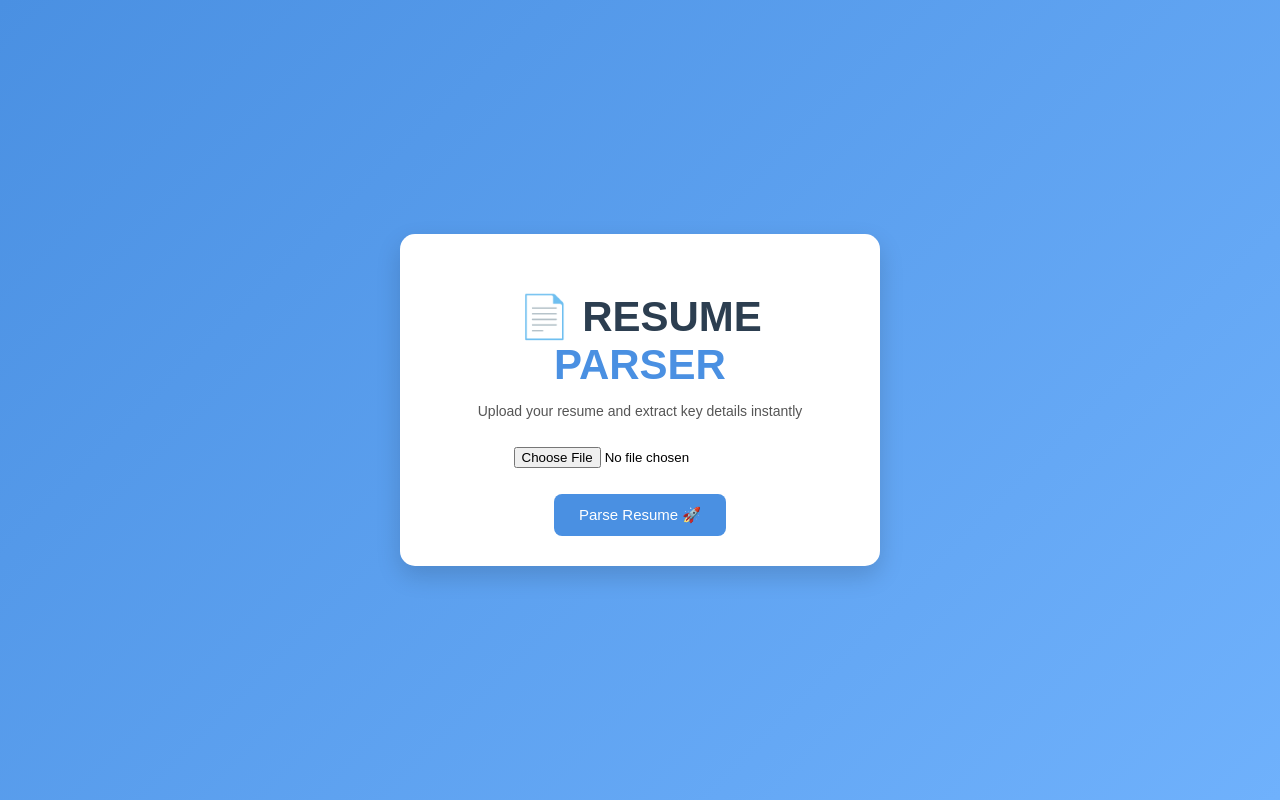
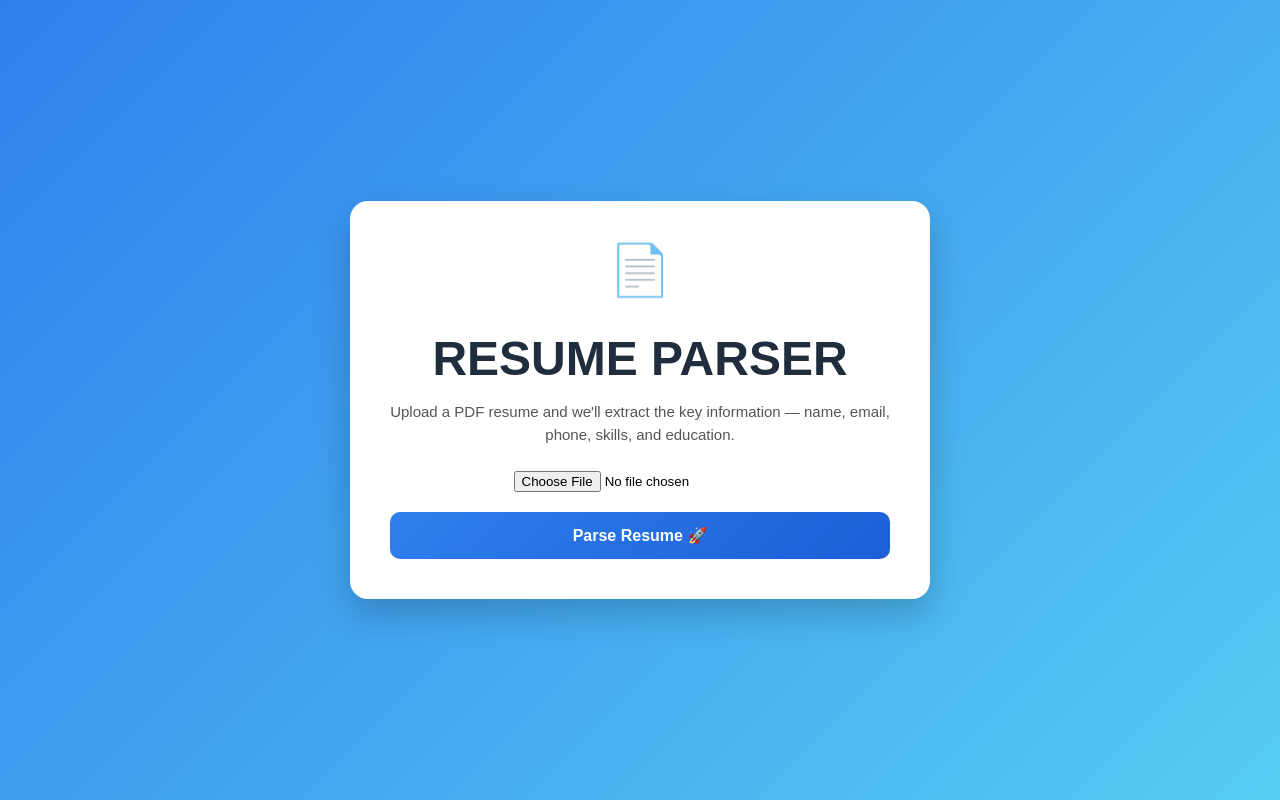
Before and after one commit to nihirashh/resume-parser-ai, a Flask app: page / in a window 1280 px wide. Run offline with Flask 3, Linux system fonts and the light colour scheme.

Commit message:
Improved UI layout with blue theme and better structure

```diff
--- a/static/static.css
+++ b/static/static.css
@@ -3,72 +3,79 @@ body {
     margin: 0;
 }
 
-/* Full screen layout */
+/* Full screen background */
 .main {
     height: 100vh;
     display: flex;
     justify-content: center;
     align-items: center;
-    background: linear-gradient(135deg, #4a90e2, #6fb1fc);
+    background: linear-gradient(135deg, #2f80ed, #56ccf2);
 }
 
-/* Card styling */
+/* Bigger card */
 .card {
-    width: 420px;
-    padding: 30px;
+    width: 500px;
+    padding: 40px;
     background: white;
-    border-radius: 15px;
+    border-radius: 18px;
     text-align: center;
-    box-shadow: 0px 10px 25px rgba(0,0,0,0.15);
+    box-shadow: 0px 15px 35px rgba(0,0,0,0.2);
 }
 
-/* Title styling */
-.title {
-    font-size: 42px;
-    font-weight: bold;
-    color: #2c3e50;
+/* Icon */
+.icon {
+    font-size: 50px;
     margin-bottom: 10px;
 }
 
-/* Highlight word */
-.title span {
-    color: #4a90e2;
+/* Title */
+.title {
+    font-size: 48px;
+    font-weight: bold;
+    color: #1f2d3d;
+    margin-bottom: 15px;
 }
 
 /* Subtitle */
 .subtitle {
+    font-size: 15px;
     color: #555;
-    font-size: 14px;
+    margin-bottom: 25px;
+    line-height: 1.5;
+}
+
+/* File input */
+.file-input {
     margin-bottom: 20px;
 }
 
-/* File input */
-input[type="file"] {
-    padding: 8px;
+/* Button */
+.btn {
+    display: block;
+    width: 100%;
+    padding: 14px;
+    background: linear-gradient(135deg, #2f80ed, #1c5ed6);
+    color: white;
+    border: none;
+    border-radius: 10px;
+    font-size: 16px;
+    cursor: pointer;
+    font-weight: bold;
 }
 
-/* Button */
-button {
-    padding: 12px 25px;
-    background: #4a90e2;
-    color: white;
-    border: none;
-    border-radius: 8px;
-    font-size: 15px;
-    cursor: pointer;
-}
-
-button:hover {
-    background: #357abd;
+/* Hover effect */
+.btn:hover {
+    background: linear-gradient(135deg, #1c5ed6, #1548a3);
 }
 
 /* Responsive */
 @media (max-width: 600px) {
     .card {
         width: 90%;
+        padding: 25px;
     }
 
     .title {
-        font-size: 30px;
+        font-size: 32px;
     }
 }
--- a/templates/index.html
+++ b/templates/index.html
@@ -9,18 +9,21 @@
     <div class="main">
         <div class="card">
 
-            <h1 class="title">
-                📄 RESUME <span>PARSER</span>
-            </h1>
+            <div class="icon">📄</div>
+
+            <h1 class="title">RESUME PARSER</h1>
 
             <p class="subtitle">
-                Upload your resume and extract key details instantly
+                Upload a PDF resume and we'll extract the key information —
+                name, email, phone, skills, and education.
             </p>
 
             <form method="POST" enctype="multipart/form-data">
-                <input type="file" name="resume" required>
-                <br><br>
-                <button type="submit">Parse Resume 🚀</button>
+
+                <input type="file" name="resume" required class="file-input">
+
+                <button type="submit" class="btn">Parse Resume 🚀</button>
+
             </form>
 
         </div>
```
